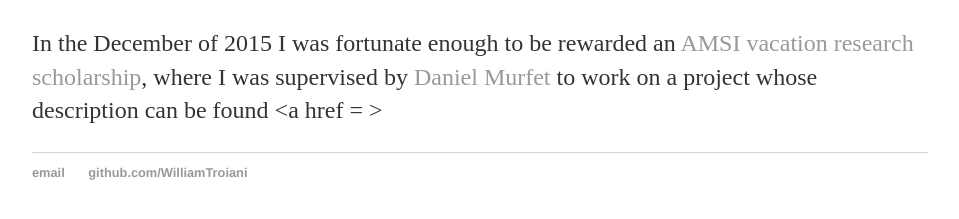
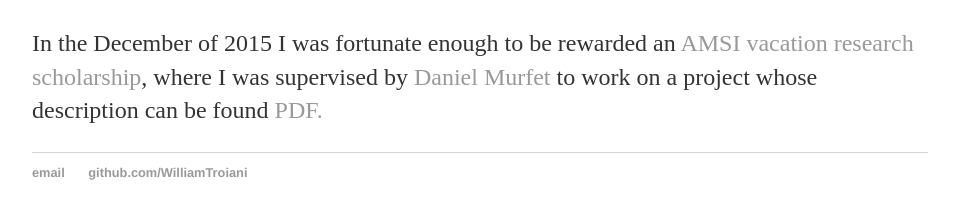
Before and after one commit to WilliamTroiani/WilliamTroiani.github.io, a Jekyll site: the page built from _posts/2020-03-08-Will-Troiani-Linear-Lambda-Calc.md, in a window 1280 px wide. Shown: the part 283-502 px from the top of the page, without its empty margins (160-1119 px from the left). Built offline with Jekyll 4.4.1, drawn with Linux system fonts in a browser that asks for light colours.

Commit message:
Update 2020-03-08-Will-Troiani-Linear-Lambda-Calc.md

```diff
--- a/_posts/2020-03-08-Will-Troiani-Linear-Lambda-Calc.md
+++ b/_posts/2020-03-08-Will-Troiani-Linear-Lambda-Calc.md
@@ -4,4 +4,4 @@
 date: 2014-04-30
 ---
 
-In the December of 2015 I was fortunate enough to be rewarded an <a href = "https://vrs.amsi.org.au/about/"> AMSI vacation research scholarship</a>, where I was supervised by <a href = "http://www.therisingsea.org/">Daniel Murfet</a> to work on a project whose description can be found <a href = >
+In the December of 2015 I was fortunate enough to be rewarded an <a href = "https://vrs.amsi.org.au/about/"> AMSI vacation research scholarship</a>, where I was supervised by <a href = "http://www.therisingsea.org/">Daniel Murfet</a> to work on a project whose description can be found <a href = "https://github.com/WilliamTroiani/linearlambdacalculus/blob/master/ResearchProject.pdf" target="_blank">PDF.</a>
```
